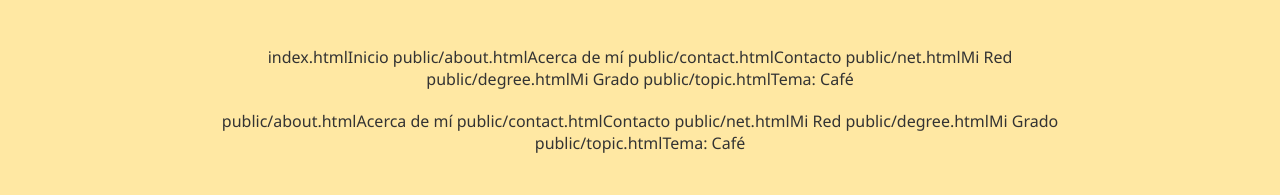
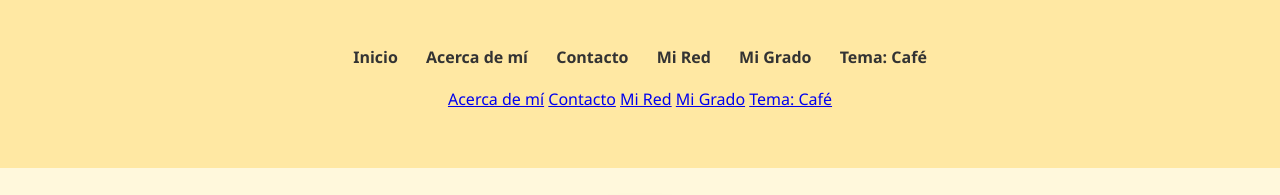
Before and after one commit to Ele-Kevin/Tema-Cafe, a plain HTML site: page docs/index.html in a window 1280 px wide. Shown: the top 195 px of the page. Drawn offline with Linux system fonts and the light colour scheme.

Commit message:
Actualización 1.6

```diff
--- a/docs/index.html
+++ b/docs/index.html
@@ -14,21 +14,21 @@
   <div class="container">
     <!-- Menú superior -->
     <nav class="menu">
-      index.htmlInicio</a>
-      public/about.htmlAcerca de mí</a>
-      public/contact.htmlContacto</a>
-      public/net.htmlMi Red</a>
-      public/degree.htmlMi Grado</a>
-      public/topic.htmlTema: Café</a>
+      <a href="index.html">Inicio</a>
+      <a href="public/about.html">Acerca de mí</a>
+      <a href="public/contact.html">Contacto</a>
+      <a href="public/net.html">Mi Red</a>
+      <a href="public/degree.html">Mi Grado</a>
+      <a href="public/topic.html">Tema: Café</a>
     </nav>
 
     <!-- Botonera redondeada -->
     <div class="btn-group">
-      public/about.htmlAcerca de mí</a>
-      public/contact.htmlContacto</a>
-      public/net.htmlMi Red</a>
-      public/degree.htmlMi Grado</a>
-      public/topic.htmlTema: Café</a>
+      <a href="public/about.html">Acerca de mí</a>
+      <a href="public/contact.html">Contacto</a>
+      <a href="public/net.html">Mi Red</a>
+      <a href="public/degree.html">Mi Grado</a>
+      <a href="public/topic.html">Tema: Café</a>
     </div>
   </div>
 </header>
```
